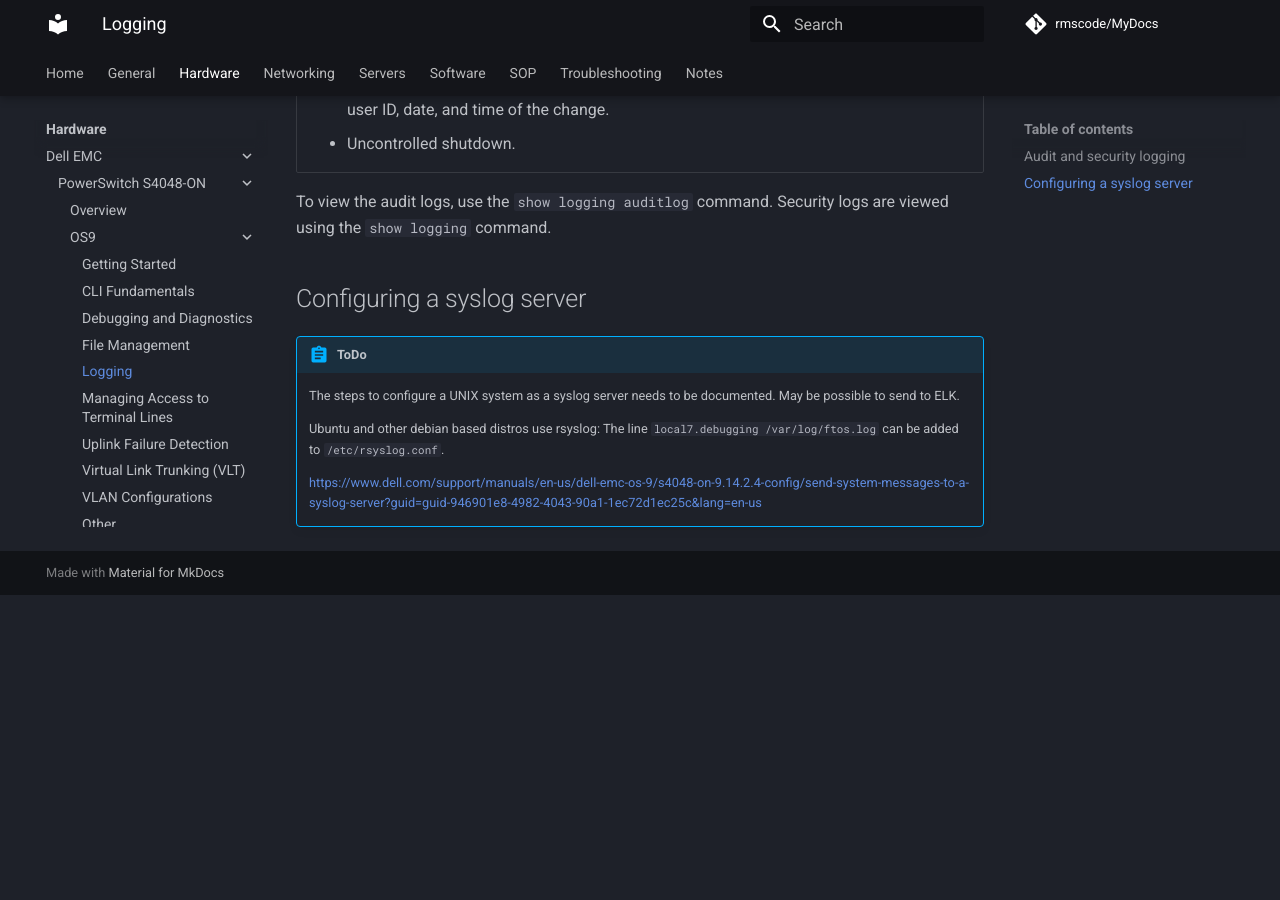
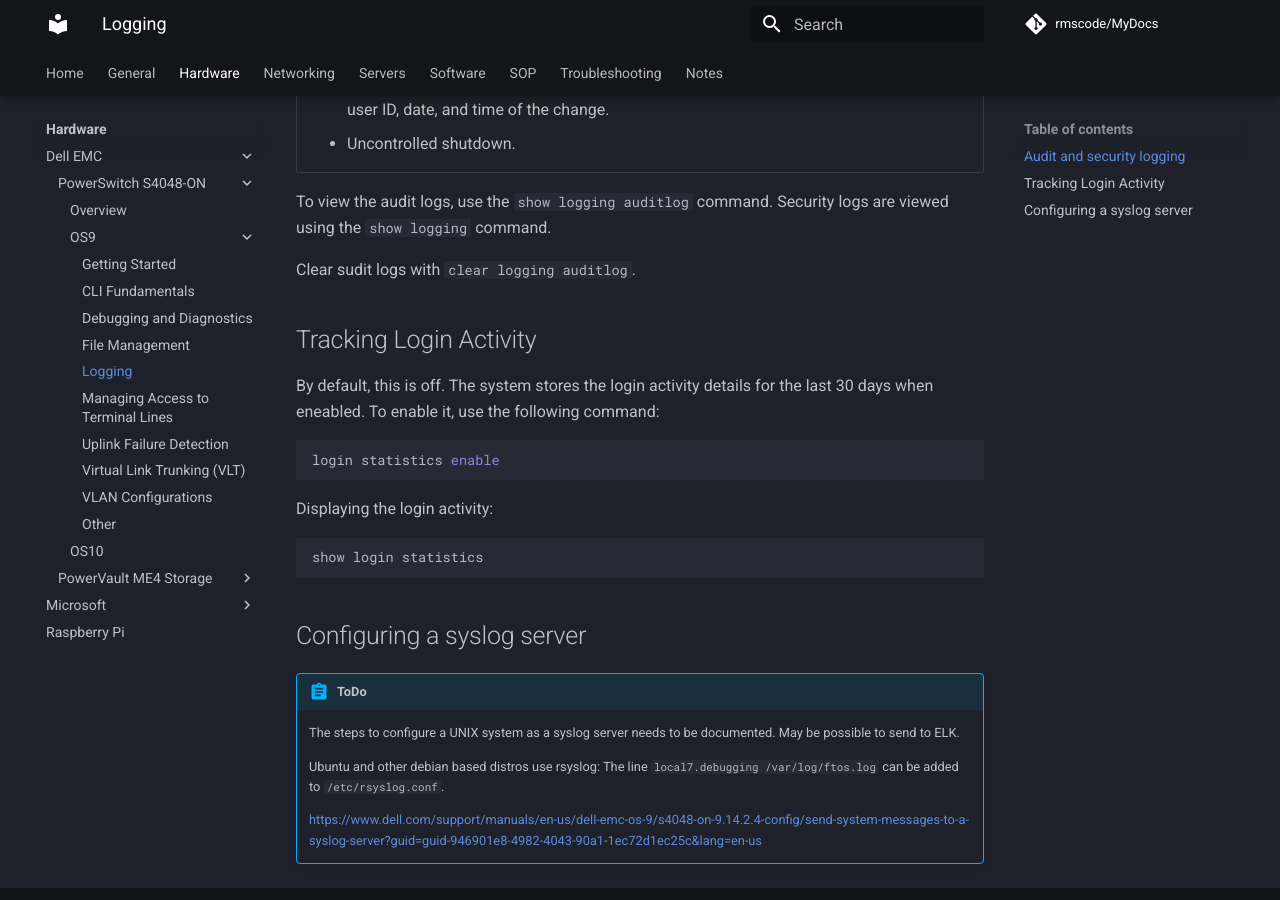
Before and after one commit to rmscode/binary-garden, an MkDocs documentation site: the page built from docs/hardware/dell-emc/S4048-ON/os9-logging.md, in a window 1280 px wide and 900 px high, scrolled down 866 px. Built offline with MkDocs 1.6.1 and Material for MkDocs 9.7.7, drawn with Linux system fonts in a browser that asks for light colours; comment, search, counter and statistics services are not loaded; before the commit the page ends 1461 px from its top, so only the background shows below that.

Commit message:
Update os9-logging.md

````diff
--- a/docs/hardware/dell-emc/S4048-ON/os9-logging.md
+++ b/docs/hardware/dell-emc/S4048-ON/os9-logging.md
@@ -32,6 +32,22 @@
 
 To view the audit logs, use the `show logging auditlog` command. Security logs are viewed using the `show logging` command.
 
+Clear sudit logs with `clear logging auditlog`.
+
+## Tracking Login Activity
+
+By default, this is off. The system stores the login activity details for the last 30 days when eneabled. To enable it, use the following command:
+
+```shell
+login statistics enable
+```
+
+Displaying the login activity:
+
+```shell
+show login statistics
+```
+
 ## Configuring a syslog server
 
 !!! abstract "ToDo"
````
